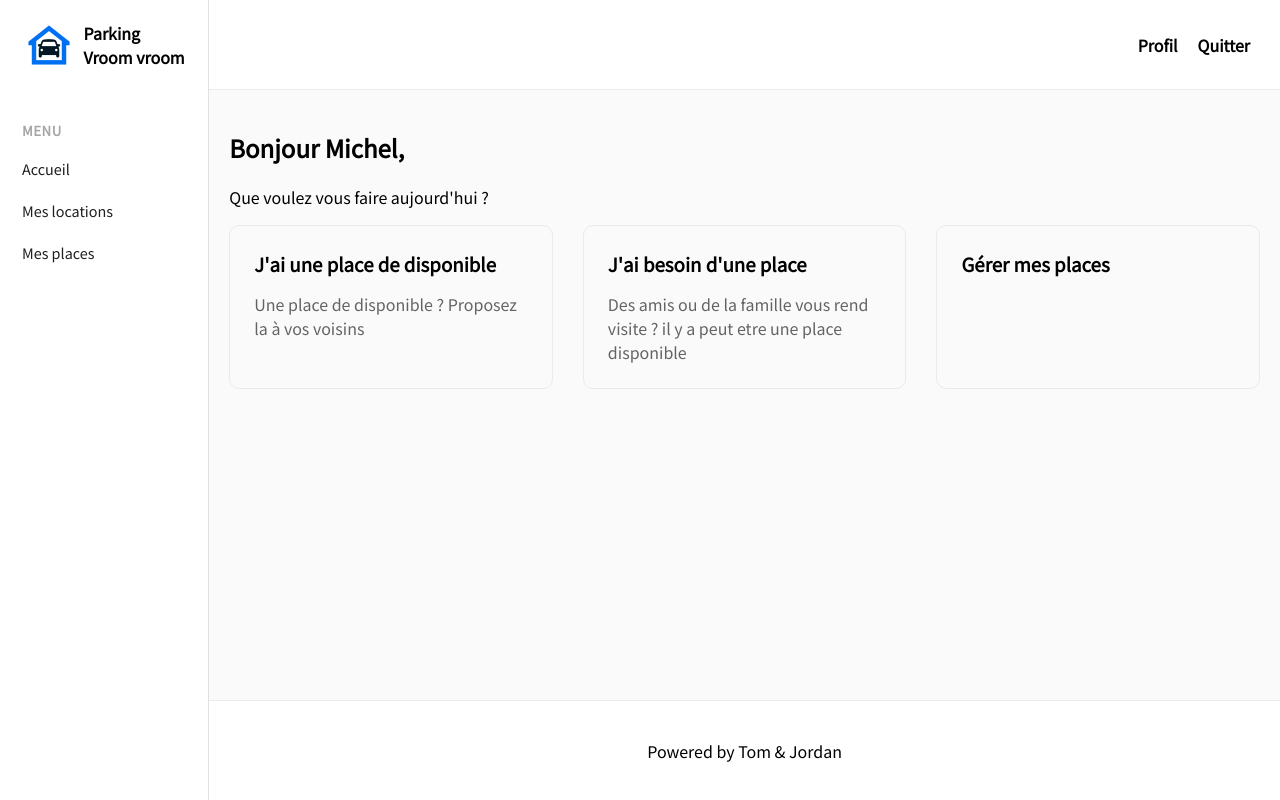
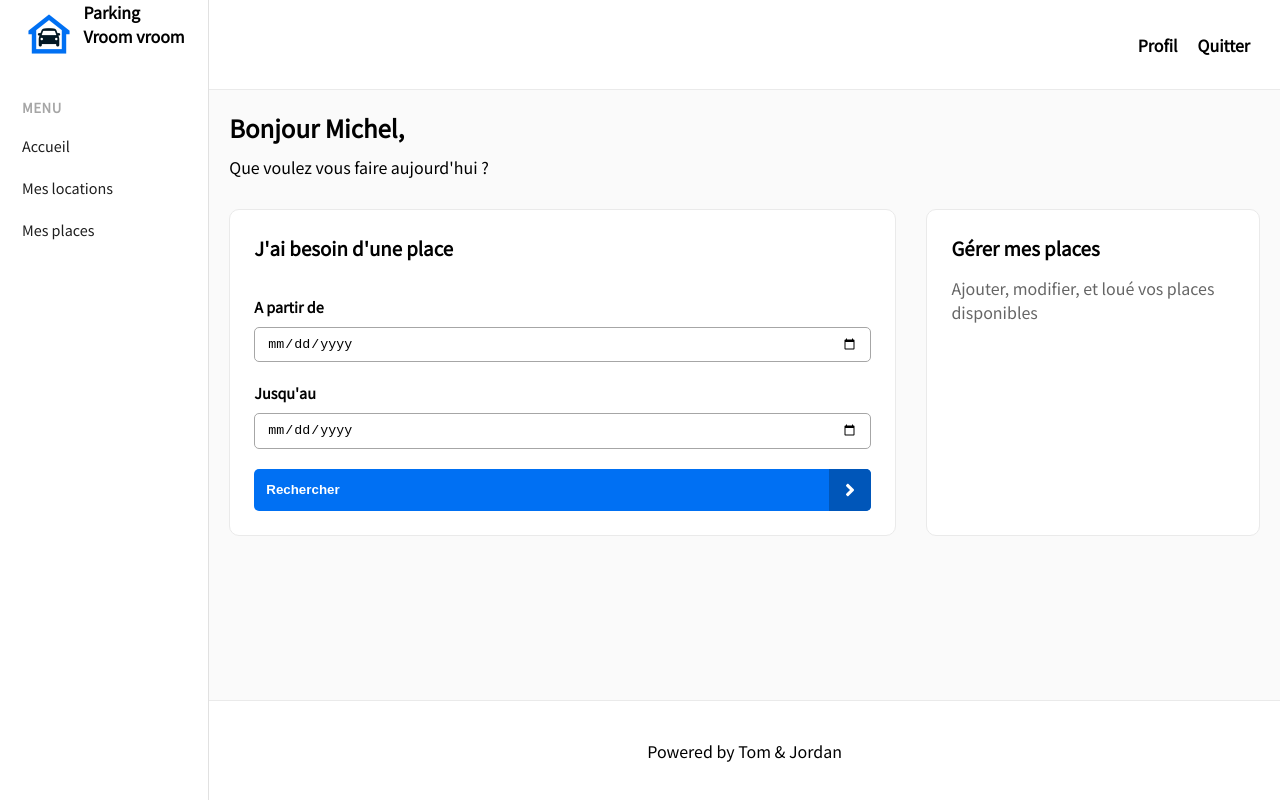
Before and after one commit to Kewey/Parking-vroom-vroom-front, a Next.js app: page /home in a window 1280 px wide. Built offline with nearby package versions, Linux system fonts and the light colour scheme.

Commit message:
edit admin + add dockerfile

```diff
--- /dev/null
+++ b/components/Layout.js
@@ -0,0 +1,38 @@
+import Link from 'next/link'
+import React from 'react'
+import styles from '../styles/App.module.scss'
+
+export default function Layout({ children }) {
+	return (
+		<>
+			<sidebar>
+				<div className={styles.sidebarMain}>
+					<img src='/logo-vroom-vroom.png' height={50} width={50} />
+					<h4>
+						Parking <br />
+						<span>Vroom vroom</span>
+					</h4>
+				</div>
+				<nav>
+					<h5>Menu</h5>
+					<Link href='/home'>Accueil</Link>
+					<Link href='/home/location'>Mes locations</Link>
+					<Link href='/home/place'>Mes places</Link>
+				</nav>
+			</sidebar>
+
+			<main className={styles.main}>
+				<header className={styles.header}>
+					<Link href='/home/profil'>Profil</Link>
+					<Link href='/login'>Quitter</Link>
+				</header>
+
+				<section>{children}</section>
+
+				<footer className={styles.footer}>
+					<p>Powered by Tom & Jordan</p>
+				</footer>
+			</main>
+		</>
+	)
+}
--- a/package.json
+++ b/package.json
@@ -11,6 +11,7 @@
     "next": "10.1.2",
     "react": "17.0.2",
     "react-dom": "17.0.2",
-    "react-hook-form": "^6.15.5"
+    "react-hook-form": "^6.15.5",
+    "sass": "^1.32.8"
   }
 }
--- a/pages/home/index.js
+++ b/pages/home/index.js
@@ -1,9 +1,15 @@
 import Head from 'next/head'
 import Link from 'next/link'
-import styles from '../../styles/App.module.css'
-import Image from 'next/image'
+import styles from '../../styles/App.module.scss'
+import Layout from '../../components/Layout'
+import { useForm } from 'react-hook-form'
 
 export default function Index() {
+
+	const { register, handleSubmit, formState : {errors}} = useForm()
+
+	const onSubmit = (data) => console.log(`data`, data)
+
 	return (
 		<div className={styles.container}>
 			<Head>
@@ -12,55 +18,40 @@ export default function Index() {
 
 			</Head>
 
-			<sidebar>
-				<div className={styles.sidebarMain}>
-					<img src="/logo-vroom-vroom.png" height={50} width={50} />
-					<h4>Parking <br/><span>Vroom vroom</span></h4>
-				</div>
-				<nav>
-					<h5>Menu</h5>
-					<Link href='/home'>Accueil</Link>
-					<Link href='/home/location'>Mes locations</Link>
-					<Link href='/home/place'>Mes places</Link>
-				</nav>
-			</sidebar>
-
-			<main className={styles.main}>
-				<header className={styles.header}>
-					<Link href='/home/profil'>Profil</Link>
-					<Link href='/login'>Quitter</Link>
-				</header>
-
-				<section>
+			<Layout>
 				<h1>Bonjour Michel,</h1>
 				<p>Que voulez vous faire aujourd'hui ?</p>
 
-          <div className={styles.grid3}>
+				<div className={styles.grid23}>
+						<div className={styles.card}>
+              <h3>J'ai besoin d'une place</h3>
+							<form onSubmit={handleSubmit(onSubmit)}>
+								<div>
+									<label htmlFor="startAt">A partir de</label>
+									<input {...register('startAt', {required: 'Il me manque le début de votre location', valueAsDate: true})}  type="date" />
+									{errors.startAt && <p>OSKUR</p>}
+								</div>
+								<div>
+									<label htmlFor="endAt">Jusqu'au</label>
+									<input {...register('endAt', {required: 'Il me manque la fin de votre location', valueAsDate: true})} type="date" id="endAt" name="endAt"/>
+									{errors.endAt && <p>OSKUR</p>}
+								</div>
+								<button type="submit">
+									<p>Rechercher</p>
+									<div>
+									<svg aria-hidden="true" focusable="false" data-prefix="fas" data-icon="angle-right" className="svg-inline--fa fa-angle-right fa-w-8" role="img" xmlns="http://www.w3.org/2000/svg" viewBox="0 0 256 512"><path fill="currentColor" d="M224.3 273l-136 136c-9.4 9.4-24.6 9.4-33.9 0l-22.6-22.6c-9.4-9.4-9.4-24.6 0-33.9l96.4-96.4-96.4-96.4c-9.4-9.4-9.4-24.6 0-33.9L54.3 103c9.4-9.4 24.6-9.4 33.9 0l136 136c9.5 9.4 9.5 24.6.1 34z"></path></svg>
+									</div>
+								</button>
+							</form>
+						</div>
 					<Link href="/home/rent">
 						<div className={styles.card}>
-              <h3>J'ai une place de disponible</h3>
-              <p>Une place de disponible ? Proposez la à vos voisins</p>
-              </div>
-            </Link>
-            <Link href="/home">
-              <div className={styles.card}>
-              <h3>J'ai besoin d'une place</h3>
-              <p>Des amis ou de la famille vous rend visite ? il y a peut etre une place disponible</p>
-              </div>
-            </Link>
-            <Link href="/home">
-              <div className={styles.card}>
               <h3>Gérer mes places</h3>
-              <p></p>
+              <p>Ajouter, modifier, et loué vos places disponibles</p>
 						</div>
 					</Link>
 				</div>
-				</section>
-
-			<footer className={styles.footer}>
-				<p>Powered by Tom & Jordan</p>
-			</footer>
-			</main>
+			</Layout>
 		</div>
 	)
 }
--- a/styles/App.module.css
+++ b/styles/App.module.scss
@@ -52,11 +52,6 @@
   background: #e1e1e1;
 }
 
-.main {
-  display: flex;
-  flex-direction: column;
-  width: 100%;
-}
 
 .header {
   height: 90px;
@@ -73,10 +68,25 @@
   font-weight: bold;
 }
 
+.main {
+  display: flex;
+  flex-direction: column;
+  width: 100%;
+}
+
 .main section {
   min-height: calc( 100vh - 190px);
   background: #fafafa;
   padding: 20px;
+}
+
+.main section h1 {
+  margin: 0;
+}
+
+.main section > p {
+  margin-top: 10px;
+  margin-bottom: 30px;
 }
 
 .card {
@@ -85,13 +95,13 @@
   cursor: pointer;
   color: inherit;
   border: 1px solid #eaeaea;
-  transition: color 0.15s ease, border-color 0.15s ease, background 0.15s ease;
+  background: #fff;
+  transition: color 0.15s ease, border-color 0.15s ease;
 }
 
 .card:hover {
   color: #0070f3;
   border-color: #0070f3;
-  background: #fff;
 }
 
 .card h3 {
@@ -104,10 +114,75 @@
   opacity: .6;
 }
 
-.grid3 {
+.grid23 {
   display: grid;
-  grid-template-columns: repeat(3, 1fr);
+  grid-template-columns: 2fr 1fr;
   column-gap: 30px;
+}
+
+.container label {
+  display: inline-flex;
+  margin-top: 20px;
+  margin-bottom: 10px;
+  font-weight: 700;
+  font-size: .9rem
+}
+
+.container input {
+  display: block;
+  padding: 8px 12px;
+  border-radius: 5px;
+  width: 100%;
+  border: 1px solid #a6a6a6;
+  outline: none;
+}
+
+.container input:focus, .container input:hover {
+  border-color: #0070f3;
+}
+
+.container button {
+  display: flex;
+  align-items: center;
+  margin-top: 20px;
+  padding: 0;
+  width: 100%;
+  min-height: 42px;
+  text-align: center;
+  justify-content: space-between;
+  font-weight: 700;
+  background: #0070f3;
+  color: #fff;
+  border: none;
+  border-radius: 5px;
+  outline: none;
+  transition: background .3s ease;
+
+  &:hover, &:focus {
+    background: #3694ff;
+  }
+
+  p {
+    margin: 12px;
+    opacity: 1;
+  }
+
+  div {
+    display: block;
+    background: #0056b9;
+    width: 42px;
+    height: 42px;
+    border-top-right-radius: 5px;
+    border-bottom-right-radius: 5px;
+    display: flex;
+    align-items: center;
+    justify-content: center;
+
+    svg {
+      height: 20px;
+      width: 20px;
+    }
+  }
 }
 
 .footer {
--- a/styles/globals.css
+++ b/styles/globals.css
@@ -16,3 +16,8 @@ a {
 * {
   box-sizing: border-box;
 }
+
+h1, h2, h3, h4, h5, h6 {
+  margin: 0;
+  margin-bottom: 20px;
+}
```
Also changed, not shown: pages/home/rent.js (added, +43 -0 lines), 2 other files (tests, documents, lock files or other folders). Lines whose indentation alone changed are shown as unchanged.
